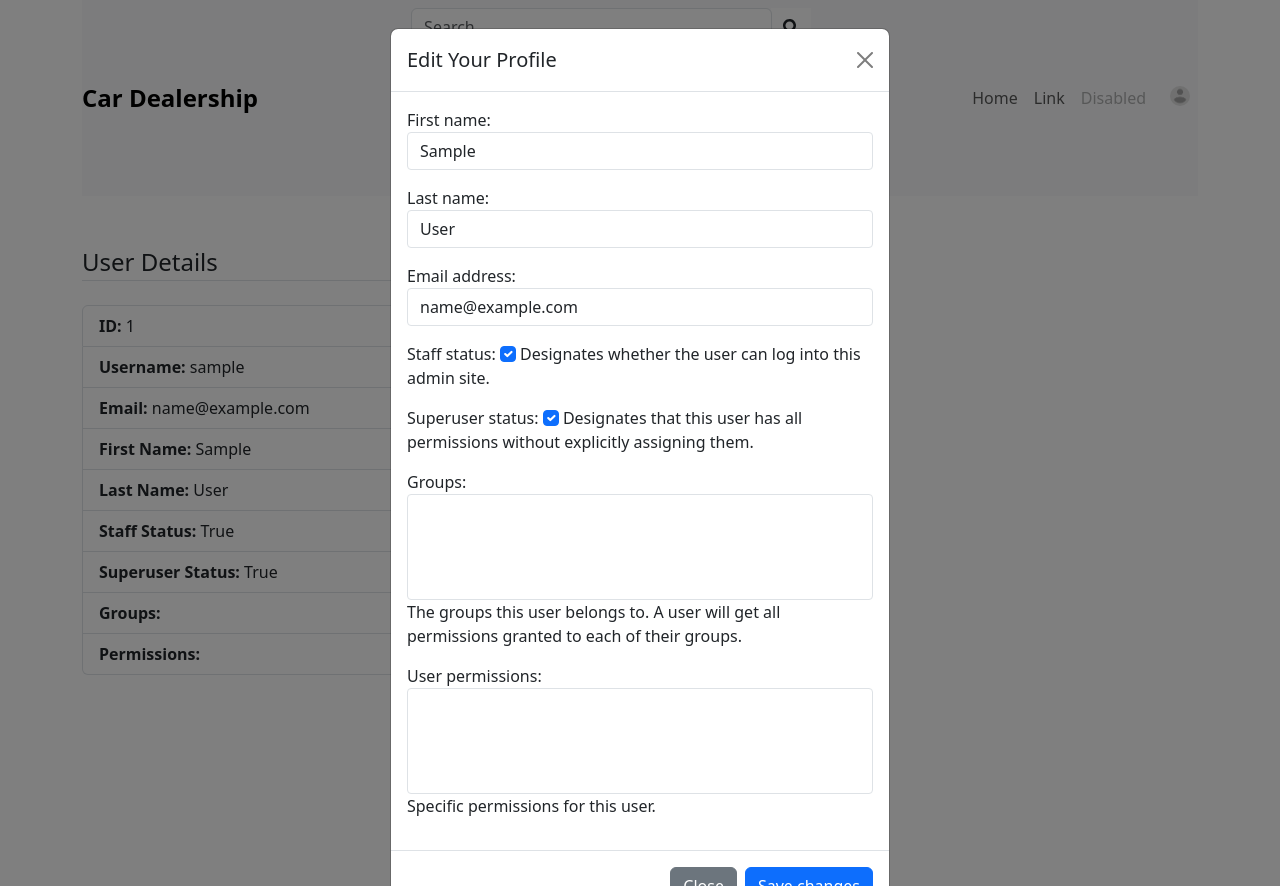
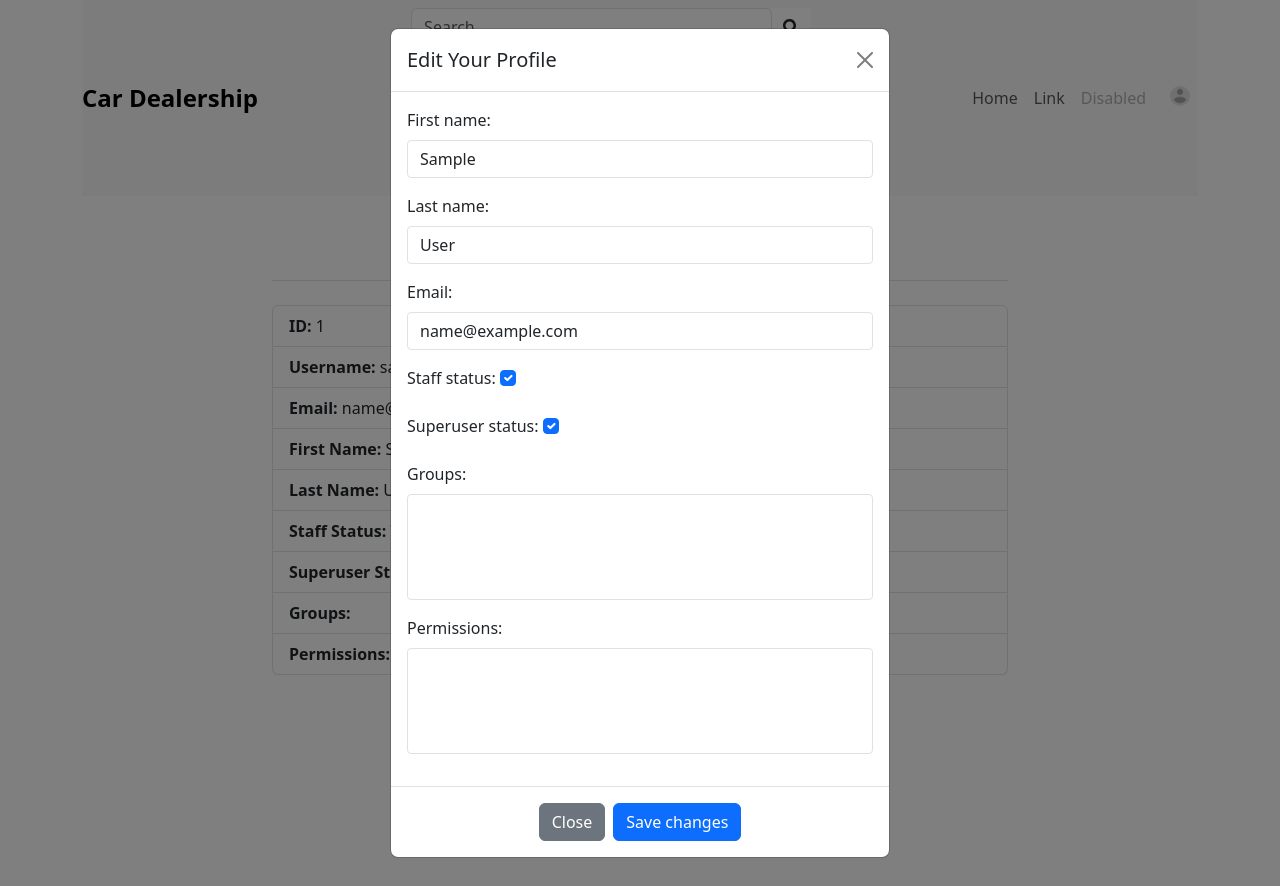
Before and after one commit to lexicon-car-dealership/car-dealership-exercise, a Django app: page /auth/profile/ in a window 1280 px wide, after a click on "Edit Profile". Run offline with Django 4.2, Linux system fonts and the light colour scheme; the visitor is signed in with stand-in values (Sample User, id 1); lists and menus that the app fills with data are empty.

Commit message:
Fixed issue with the hidden fields #6

```diff
--- a/car_dealership/authentication/forms.py
+++ b/car_dealership/authentication/forms.py
@@ -33,13 +33,17 @@ class EditProfileForm(forms.ModelForm):
             'user_permissions': forms.SelectMultiple(attrs={'class': 'form-control'}),
         }
 
+    def clean_email(self):
+        email = self.cleaned_data.get('email')
+        if User.objects.filter(email=email).exists():
+            raise ValidationError("Email already exists")
+        return email
 
     def __init__(self, *args, **kwargs):
         user = kwargs.pop('user', None)
         super(EditProfileForm, self).__init__(*args, **kwargs)
-        # If the user is not a staff member, hide the staff and superuser fields
         if user and not user.is_staff:
-            self.fields['is_staff'].widget = forms.HiddenInput()
-            self.fields['is_superuser'].widget = forms.HiddenInput()
-            self.fields['groups'].widget = forms.HiddenInput()
-            self.fields['user_permissions'].widget = forms.HiddenInput()
+            del self.fields['is_staff']
+            del self.fields['is_superuser']
+            del self.fields['groups']
+            del self.fields['user_permissions']
--- a/car_dealership/authentication/templates/profile.html
+++ b/car_dealership/authentication/templates/profile.html
@@ -1,11 +1,10 @@
 {% extends 'base.html' %}
-
 {% block content %}
 <div class="container mt-5">
-    <div class="row">
-        <div class="col-md-6">
-            <legend class="border-bottom mb-4">User Details</legend>
-            <ul class="list-group">
+    <div class="row justify-content-center">
+        <div class="col-md-8">
+            <legend class="border-bottom mb-4 text-center">User Details</legend>
+            <ul class="list-group mb-4">
                 <li class="list-group-item"><strong>ID:</strong> {{ user.id }}</li>
                 <li class="list-group-item"><strong>Username:</strong> {{ user.username }}</li>
                 <li class="list-group-item"><strong>Email:</strong> {{ user.email }}</li>
@@ -16,16 +15,16 @@
                 <li class="list-group-item"><strong>Groups:</strong> {% for group in user.groups.all %} {{ group.name }} {% if not forloop.last %},{% endif %} {% endfor %}</li>
                 <li class="list-group-item"><strong>Permissions:</strong> {% for perm in user.user_permissions.all %} {{ perm.name }} {% if not forloop.last %},{% endif %} {% endfor %}</li>
             </ul>
-        </div>
 
             {% if current_user.is_superuser or current_user == user %}
-        <div class="col-md-6">
+            <div class="text-center">
                 <!-- Button trigger modal -->
                 <button type="button" class="btn btn-outline-primary" data-bs-toggle="modal" data-bs-target="#editProfileModal">
                     Edit Profile
                 </button>
             </div>
             {% endif %}
+        </div>
     </div>
 </div>
 
@@ -37,12 +36,49 @@
                 <h5 class="modal-title" id="editProfileModalLabel">Edit Your Profile</h5>
                 <button type="button" class="btn-close" data-bs-dismiss="modal" aria-label="Close"></button>
             </div>
-            <form method="POST" enctype="multipart/form-data">
+            <form id="editProfileForm" method="POST" enctype="multipart/form-data">
                 <div class="modal-body">
                     {% csrf_token %}
-                    {{ form.as_p }}
+                    {{ form.non_field_errors }}
+                    <div id="error-container" class="alert alert-danger d-none"></div>
+                    <div class="mb-3">
+                        <label for="id_first_name" class="form-label">First name:</label>
+                        {{ form.first_name }}
                     </div>
-                <div class="modal-footer">
+                    <div class="mb-3">
+                        <label for="id_last_name" class="form-label">Last name:</label>
+                        {{ form.last_name }}
+                    </div>
+                    <div class="mb-3">
+                        <label for="id_email" class="form-label">Email:</label>
+                        {{ form.email }}
+                    </div>
+                    {% if 'is_staff' in form.fields %}
+                    <div class="mb-3">
+                        <label for="id_is_staff" class="form-label">Staff status:</label>
+                        {{ form.is_staff }}
+                    </div>
+                    {% endif %}
+                    {% if 'is_superuser' in form.fields %}
+                    <div class="mb-3">
+                        <label for="id_is_superuser" class="form-label">Superuser status:</label>
+                        {{ form.is_superuser }}
+                    </div>
+                    {% endif %}
+                    {% if 'groups' in form.fields %}
+                    <div class="mb-3">
+                        <label for="id_groups" class="form-label">Groups:</label>
+                        {{ form.groups }}
+                    </div>
+                    {% endif %}
+                    {% if 'user_permissions' in form.fields %}
+                    <div class="mb-3">
+                        <label for="id_user_permissions" class="form-label">Permissions:</label>
+                        {{ form.user_permissions }}
+                    </div>
+                    {% endif %}
+                </div>
+                <div class="modal-footer justify-content-center">
                     <button type="button" class="btn btn-secondary" data-bs-dismiss="modal">Close</button>
                     <button type="submit" class="btn btn-primary">Save changes</button>
                 </div>
@@ -50,4 +86,5 @@
         </div>
     </div>
 </div>
+
 {% endblock content %}
--- a/car_dealership/authentication/views.py
+++ b/car_dealership/authentication/views.py
@@ -1,15 +1,12 @@
-from django.contrib.auth import logout
-from .forms import EditProfileForm
-from django.contrib.auth.forms import UserChangeForm
+from django.contrib.auth.models import User
 from django.shortcuts import render, redirect, get_object_or_404
-from django.contrib.auth import login, authenticate
+from django.contrib.auth import login, authenticate, logout
+from django.contrib.auth.decorators import login_required
+from django.http import JsonResponse
 from django.contrib.auth.forms import AuthenticationForm
-from .forms import RegisterForm
-from django.contrib.auth.models import User
-from django.contrib.auth.decorators import login_required
+from .forms import RegisterForm, EditProfileForm
+from cars.views import index
 from django.contrib import messages
-from cars.views import index
-
 
 def register(request):
     if request.method == 'POST':
@@ -40,30 +37,26 @@ def login_view(request):
 
 @login_required
 def profile_view(request, profile_id=None):
-    # If a profile_id is provided, get the user with that id. Otherwise, get the current user
     if profile_id:
         user = get_object_or_404(User, id=profile_id)
     else:
         user = request.user
-    # Initialize the form and accept the none value
-    form = None
-    # Only allow the user to edit their own profile or allow superusers to edit any profile
+
     if request.user.is_superuser or request.user == user:
         if request.method == 'POST':
             form = EditProfileForm(request.POST, instance=user, user=user)
             if form.is_valid():
                 form.save()
-                messages.success(request, 'Profile updated successfully.')
-                return redirect('profile', profile_id=user.id)
+                return JsonResponse({'success': True})
             else:
-                messages.error(request, 'Please correct the error below.')
+                errors = {field: error.get_json_data()
+                          for field, error in form.errors.items()}
+                return JsonResponse({'success': False, 'errors': errors})
         else:
             form = EditProfileForm(instance=user, user=user)
 
     return render(request, 'profile.html', {'form': form, 'user': user, 'current_user': request.user})
 
-
-
 def logout_view(request):
     logout(request)
     return redirect('index')
```
Lines whose indentation alone changed are shown as unchanged.
